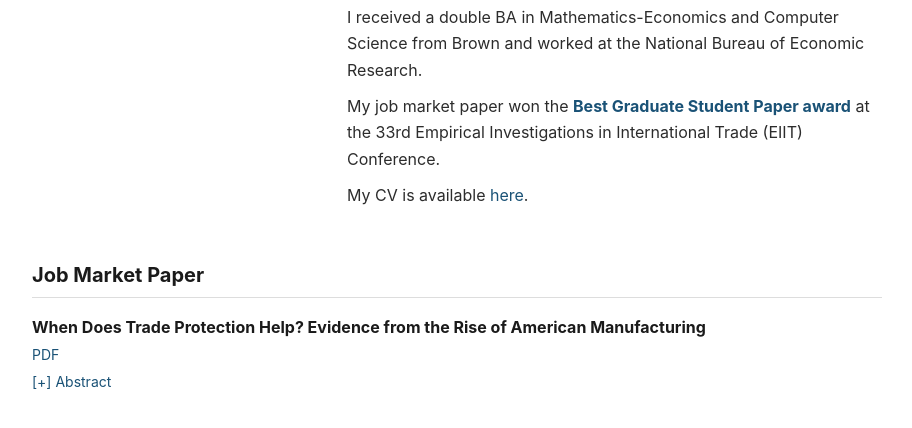
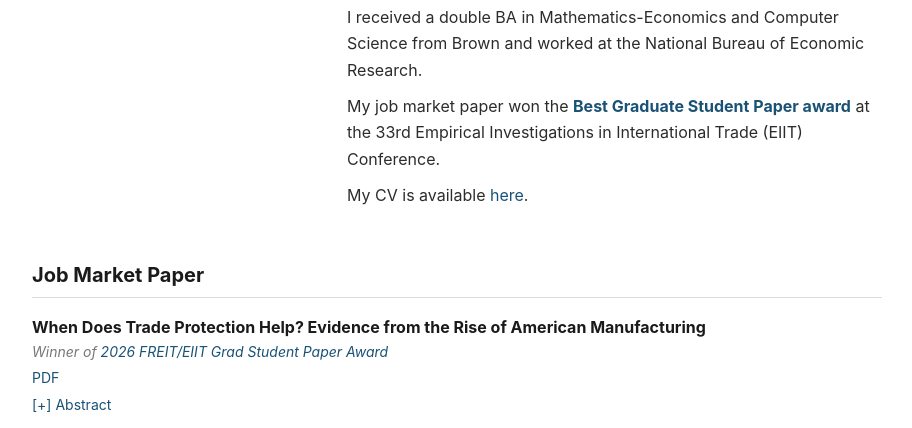
Before and after one commit to vafabehnam/vafabehnam.github.io, a plain HTML site: page index.html in a window 1280 px wide. Shown: the part 301-729 px from the top of the page, without its empty margins (183-1095 px from the left). Drawn offline with Linux system fonts and the light colour scheme.

Commit message:
Add paper status for job market paper

```diff
--- a/index.html
+++ b/index.html
@@ -243,6 +243,7 @@
 
     <div class="paper">
         <span class="paper-title">When Does Trade Protection Help? Evidence from the Rise of American Manufacturing</span>
+        <div class="paper-status">Winner of <a href="https://freit.org/EIIT/grad-competition.html">2026 FREIT/EIIT Grad Student Paper Award</a></div>
         <div class="paper-links">
             <a href="jmp.pdf">PDF</a>
             <details>
```
